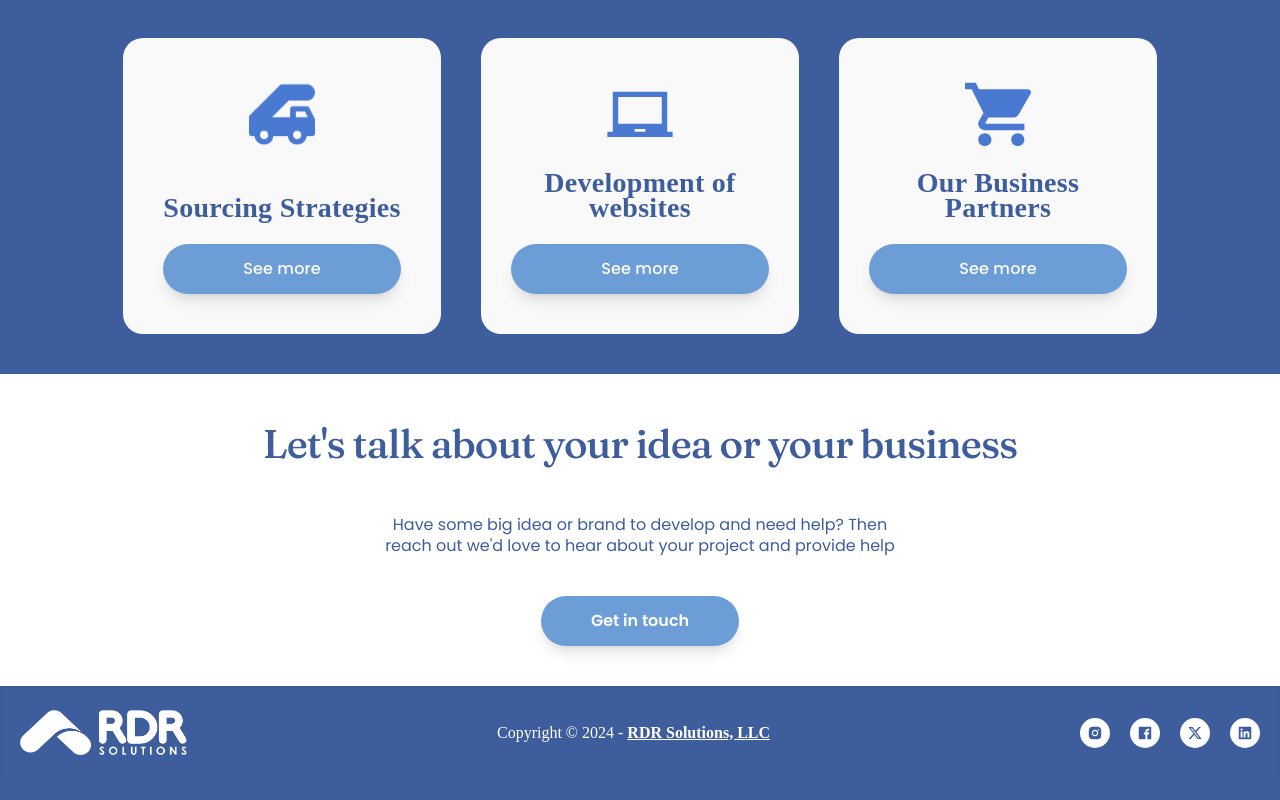
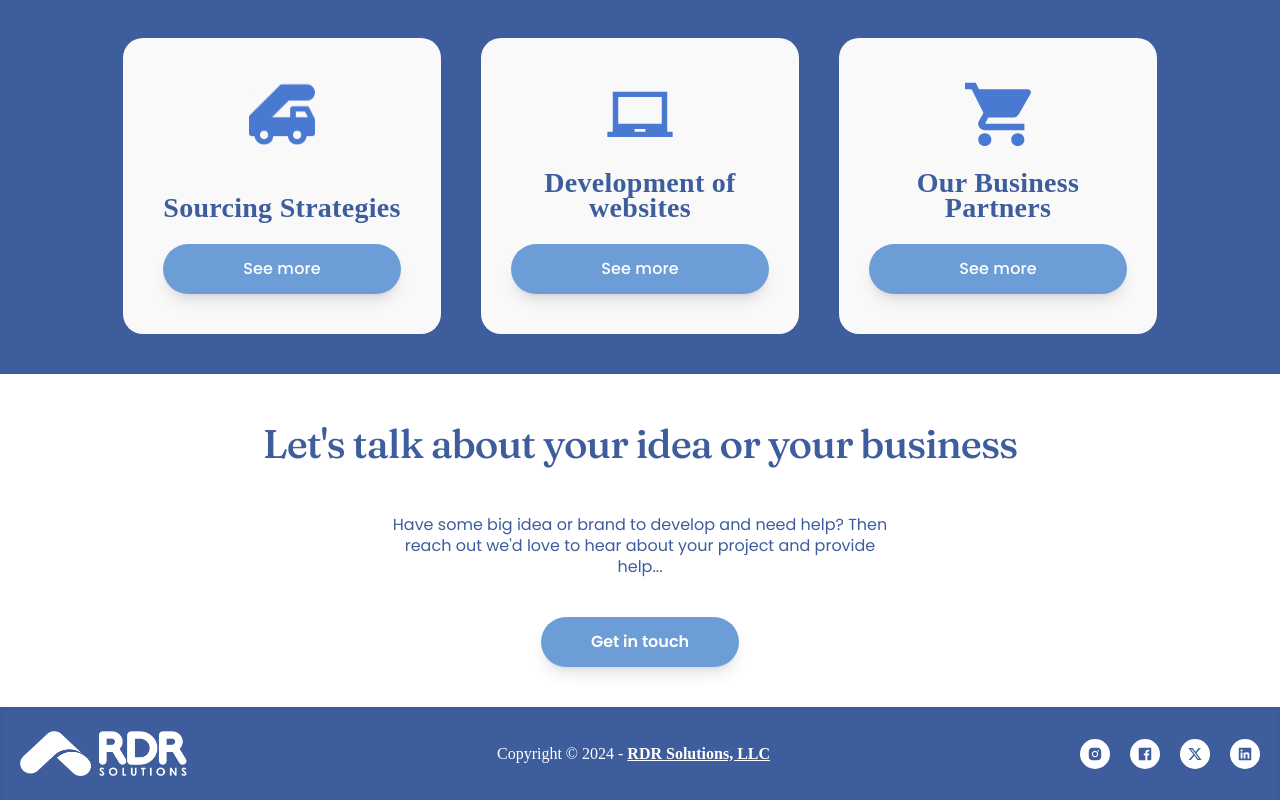
Before and after one commit to JoseAngel1196/rdr-solutions, a Next.js app: page / in a window 1280 px wide. Shown: the part 1445-2245 px from the top of the page. Before the commit the page ends 2224 px from the top, so only its background shows below. Built offline with nearby package versions, Linux system fonts and the light colour scheme.

Commit message:
adding ellipsis...

```diff
--- a/src/components/ContactUs.jsx
+++ b/src/components/ContactUs.jsx
@@ -12,7 +12,7 @@ const ContactUs = () => {
 
       <p className="text-center max-w-lg text-[#3E5D9D] text-base font-normal font-sans leading-[21px] select-none">
         Have some big idea or brand to develop and need help? Then reach out
-        we&apos;d love to hear about your project and provide help
+        we&apos;d love to hear about your project and provide help...
       </p>
 
       <Link
--- a/src/components/Form.jsx
+++ b/src/components/Form.jsx
@@ -85,7 +85,7 @@ const Form = () => {
                   <p>
                     Have some big idea or brand to develop and need help? Then
                     reach out {isWideScreen && <br />} we&apos;d love to hear
-                    about your project and provide help
+                    about your project and provide help...
                   </p>
                 ) : (
                   "We are always looking for talented people to join us. If you are a Salesman and/or distributor this is your opportunity to grow. Send us an email in contact us section. Join us today!"
```
